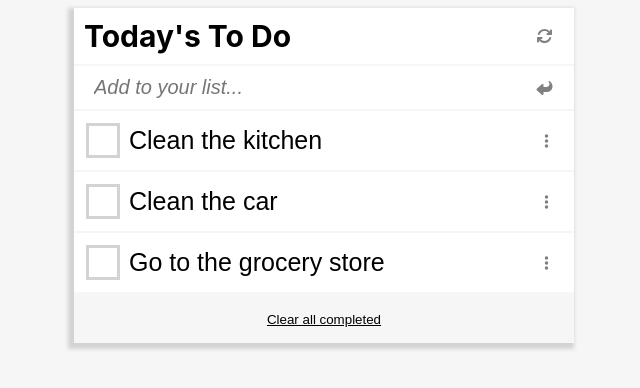
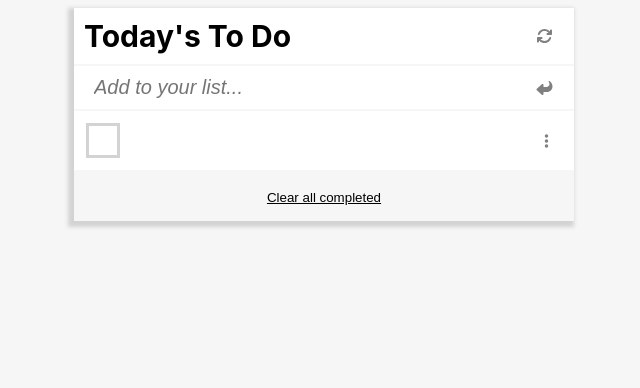
Before and after one commit to AKeeganDev/To_Do_List, a website built with webpack: page src/index.html in a window 1280 px wide. Both pictures are taken after a click on the icon 860 px from the left and 87 px from the top of the page. Shown: the whole page, without its empty margins (316-956 px from the left). Built offline with nearby package versions, Linux system fonts and the light colour scheme.

Commit message:
Create addTask method

```diff
--- a/src/index.html
+++ b/src/index.html
@@ -14,13 +14,13 @@
   <div class="list-container">
     <div class="header">
       <h4>Today's To Do</h4>
-      <i class="fa-solid fa-arrows-rotate"></i>
+      <i id="turn" class="fa-solid fa-arrows-rotate"></i>
     </div>
     <div class="input-container">
       <label for="task-input">
         <input class="task-input" name="task-input" id="task-input" type="text" placeholder="Add to your list...">
       </label>
-      <i id="turn" class="fa-solid fa-share"></i>
+      <div class="add-button"><i id="turn" class="fa-solid fa-share"></i></div>
     </div>
     <ul id="task-list">
     </ul>
--- a/src/index.js
+++ b/src/index.js
@@ -8,4 +8,5 @@ import '@fortawesome/fontawesome-free/js/regular.js';
 import '@fortawesome/fontawesome-free/js/brands.js';
 
 const pageManager = new PageManager();
-pageManager.loadTasks();
+pageManager.loadTasksFromClass();
+pageManager.pageSetup();
--- a/src/modules/pagemanager.js
+++ b/src/modules/pagemanager.js
@@ -1,19 +1,16 @@
 import Task from './task.js';
 
 export default class PageManager {
-  task1 = new Task('Clean the kitchen');
 
-  task2 = new Task('Clean the car');
-
-  task3 = new Task('Go to the grocery store');
-
-  taskList = [this.task1, this.task2, this.task3];
+  taskList = [];
 
   storageTaskList;
 
-  storageKey = 'storageTaskList';
+  storageKeyTaskList = 'storageTaskList';
 
-  storageKeyValue;
+  storageValueTaskList;
+
+  addButton = document.querySelector('.add-button');
 
   domTaskList = document.getElementById('task-list');
 
@@ -29,15 +26,30 @@ export default class PageManager {
     });
   }
 
-  loadTasks = () => {
+  loadTasksFromClass = () => {
+    this.domTaskList.innerHTML = '';
     for (let i = 0; i < this.taskList.length; i += 1) {
       const listItem = document.createElement('li');
       listItem.id = i;
-      this.taskList[i].index = i;
       listItem.innerHTML = this.taskList[i].toHTML();
       this.domTaskList.appendChild(listItem);
       this.checkBoxes = document.querySelectorAll('.check-box');
     }
     this.loadCheckBoxListeners();
   }
+
+  addTask = () => {
+    const counter = this.taskList.length + 1;
+    const newTask = new Task(this.taskInput.value);
+    newTask.index = counter;
+    this.taskList.push(newTask);
+    this.loadTasksFromClass();
+  }
+
+  pageSetup = () => {
+    console.log(this.addButton.className);
+    this.addButton.addEventListener('click', () => {
+      this.addTask();
+    })
+  }
 }
--- a/src/modules/task.js
+++ b/src/modules/task.js
@@ -5,9 +5,9 @@ export default class Task {
     this.description = description;
   }
 
-  toHTML = () => `<label for="Item${this.index}">
+  toHTML = () => `<label for="Item-${this.index}">
       <button type="button" class="check-box">&check;</button>
-      <input type="text" value="${this.description}" name="Item${this.index}" id="Item${this.index}">
+      <input type="text" value="${this.description}" name="Item${this.index}" id="${this.index}">
     </label>
     <i class="fa-solid fa-ellipsis-vertical"></i>`
 }
```
Also changed, not shown: dist/index.html, 1 other file.
